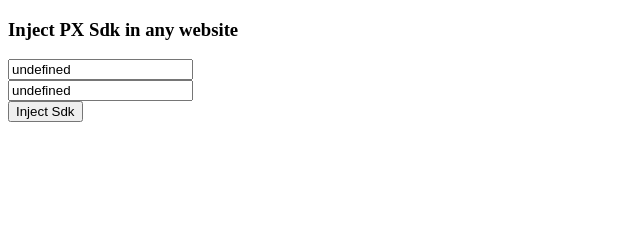
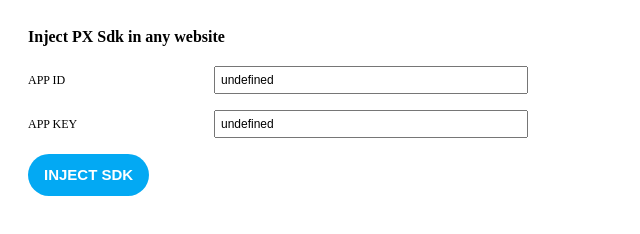
Before and after one commit to ankithkumar/hansel-sdk-injector, a browser extension: page index.html in a window 1280 px wide. Shown: the whole page, without its empty margins (0-640 px from the left). Drawn offline with Linux system fonts and the light colour scheme.

Commit message:
manifest-v3-working

```diff
--- a/index.html
+++ b/index.html
@@ -1,19 +1,25 @@
 <!DOCTYPE html>
-<html>
+<html lang="en">
 <head>
+    <meta charset="UTF-8">
+    <meta http-equiv="X-UA-Compatible" content="IE=edge">
+    <meta name="viewport" content="width=device-width, initial-scale=1.0">
+    <title>Hansel Sdk Injector</title>
     <link rel="stylesheet" href="style.css"/>
 </head>
 <body>
-    <h3>Inject PX Sdk in any website</h3>
-    <div>
-      <div>
-        <input type="text" id="appId">
+    <div class="container">
+        <div class="heading">
+          Inject PX Sdk in any website
         </div>
-      <div>
-        <input type="text" id="appKey">
+        <div class="section">
+          <span>APP ID</span><input type="text" id="appId">
         </div>
+        <div class="section">
+          <span>APP KEY</span><input type="text" id="appKey">
         </div>
         <button id="submit">Inject Sdk</button>
+    </div>
+    <script src="popup.js" type="text/javascript"></script>
 </body>
-  <script src="popup.js"></script>
 </html>
--- a/style.css
+++ b/style.css
@@ -0,0 +1,44 @@
+.container {
+    padding: 20px;
+    font-family: 'Open sans' sans-serif;
+    font-family: 16px;
+    width: 500px;
+    font-weight: 400;
+}
+
+.heading {
+    font-family: 18px;
+    font-weight: 600;
+    margin-bottom: 20px;
+}
+
+.section {
+    display: flex;
+    font-size: 12px;
+    justify-content: space-between;
+    align-items: center;
+    margin-bottom: 16px;
+}
+
+.section span {
+    margin-right: 20px;
+}
+
+.section input {
+    width: 300px;
+    padding: 5px;
+    font-size: 12px;
+}
+
+#submit {
+    background: #03a9f3;
+    border-radius: 100px;
+    font-size: 15px;
+    padding: 11px 16px;
+    line-height: 20px;
+    font-weight: 600;
+    color: #fff;
+    text-transform: uppercase;
+    cursor: pointer;
+    border: none;
+}
```
Also changed, not shown: 1 other file. Lines whose indentation alone changed are shown as unchanged.
